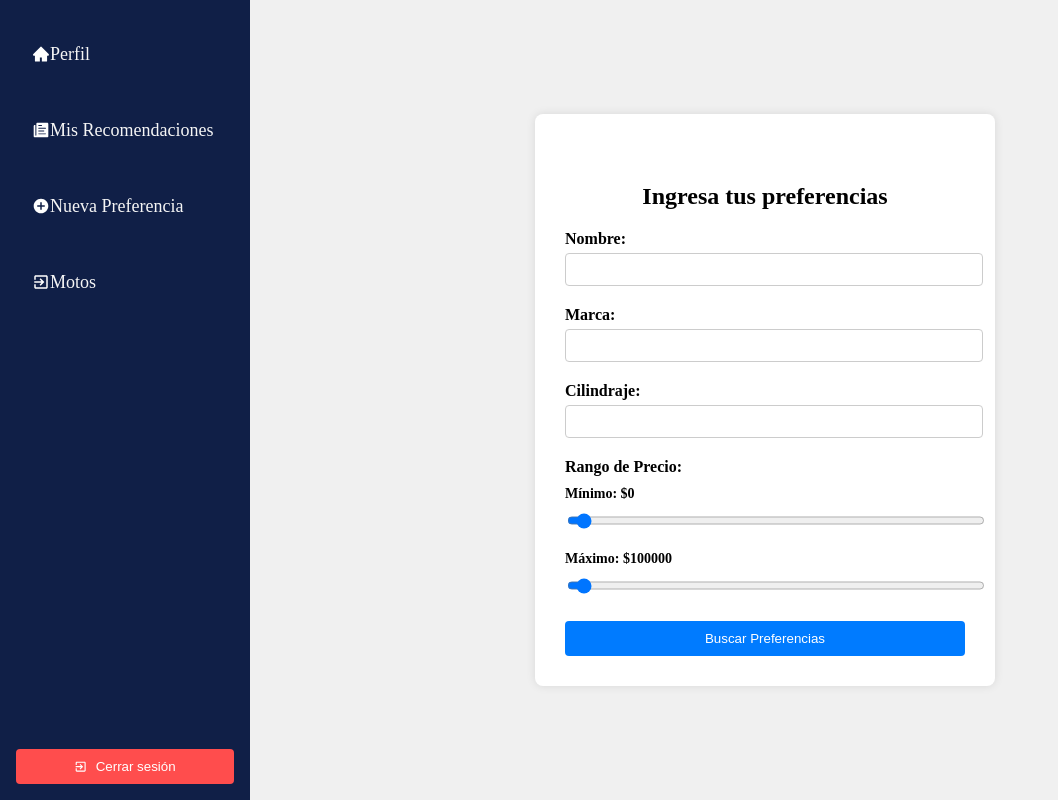
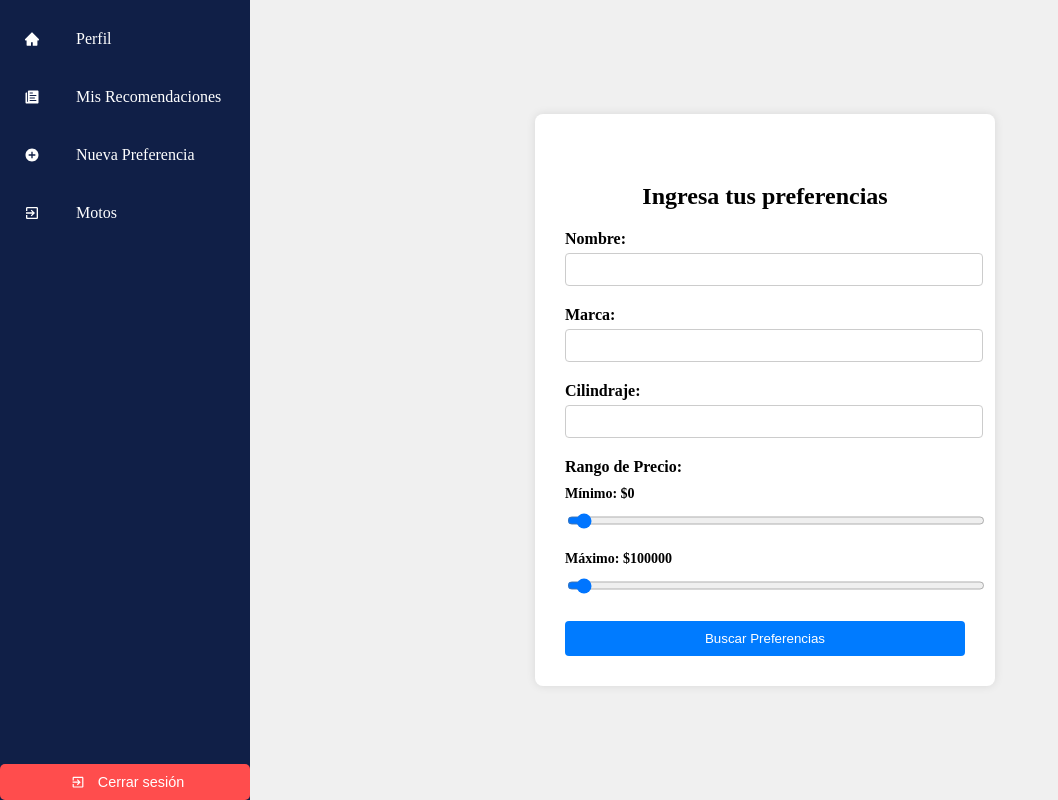
Before and after one commit to jesusayala9/thesis_frontend, a React (Vite) app: page /preferences in a window 1280 px wide. Shown: the whole page, without its empty margins (0-1058 px from the left). Built offline with nearby package versions, Linux system fonts and the light colour scheme; sample sign-in values are in the browser's storage.

Commit message:
Sidebar Oculto y se muestran Recomendaciones en la vista

```diff
--- a/src/App.jsx
+++ b/src/App.jsx
@@ -9,6 +9,7 @@ import Preferences from "./components/preferences/preferences";
 import PasswordRecovery from "./components/reset-password/recuperar-contraseña";
 import MotorcycleCard from "./components/shared/card/card";
 import Profile from "./components/Profile/Profile"; // Importar el componente Profile
+import MisRecomendaciones from "./components/MisRecomendaciones/MisRecomendaciones"; // Importar el componente MisRecomendaciones
 
 function App() {
   const [isAuthenticated, setIsAuthenticated] = useState(localStorage.getItem('token') !== null);
@@ -38,6 +39,7 @@ function App() {
               <Route path="/motorcycle-card" element={<MotorcycleCard />} />
               <Route path="/recommendations/:userId" element={<Recommendations />} />
               <Route path="/profile/:id" element={<Profile />} /> {/* Añadir la ruta para el perfil */}
+              <Route path="/mis-recomendaciones/:userId" element={<MisRecomendaciones />} /> {/* Añadir la ruta para Mis Recomendaciones */}
             </Route>
           </Routes>
         </main>
--- /dev/null
+++ b/src/components/MisRecomendaciones/MisRecomendaciones.css
@@ -0,0 +1,73 @@
+.recommendations-container {
+    padding: 20px;
+    width: 100%;
+    /* Asegurarse de que ocupe todo el ancho */
+    max-width: 1200px;
+    /* Limitar el ancho máximo para una mejor visualización */
+    margin: 0 auto;
+    /* Centrar el contenedor */
+}
+
+.grid-container {
+    display: grid;
+    grid-template-columns: repeat(auto-fill, minmax(200px, 1fr));
+    /* Ajustar el tamaño mínimo y máximo de las tarjetas */
+    gap: 20px;
+    justify-content: center;
+    width: 100%;
+    overflow: visible;
+}
+
+.index-box {
+    width: 100%;
+    max-width: 200px;
+    /* Ajustar el tamaño máximo de las tarjetas */
+    height: auto;
+    padding: 15px;
+    /* Reducir el padding */
+    background-color: #fff;
+    border-radius: 8px;
+    box-shadow: 0 0 10px rgba(0, 0, 0, 0.1);
+    text-align: center;
+}
+
+.logo {
+    width: 100%;
+    height: auto;
+    max-height: 120px;
+    /* Reducir la altura máxima de la imagen */
+    object-fit: cover;
+    margin-bottom: 10px;
+    /* Ajustar el margen inferior */
+    border-radius: 8px;
+}
+
+h1 {
+    text-align: left;
+    margin-bottom: 10px;
+    /* Ajustar el margen inferior */
+    font-size: 1.2em;
+    /* Reducir el tamaño de la fuente */
+    color: #333;
+}
+
+.form-group {
+    display: grid;
+    grid-template-columns: 1fr;
+}
+
+.form-group p {
+    color: #555;
+    font-size: 0.9em;
+}
+
+.form-group strong {
+    color: #222;
+}
+
+.error {
+    color: red;
+    text-align: center;
+    font-size: 1em;
+    margin-bottom: 15px;
+}
--- /dev/null
+++ b/src/components/MisRecomendaciones/MisRecomendaciones.jsx
@@ -0,0 +1,40 @@
+import React, { useEffect, useState } from "react";
+import axios from "axios";
+import { useParams } from "react-router-dom";
+import MotorcycleCard from "../shared/card/card";
+import "./MisRecomendaciones.css";
+
+const MisRecomendaciones = () => {
+  const { userId } = useParams();
+  const [recommendations, setRecommendations] = useState([]);
+  const [error, setError] = useState("");
+
+  useEffect(() => {
+    const fetchRecommendations = async () => {
+      try {
+        const response = await axios.get(`http://localhost:3001/api/recomendaciones/${userId}`);
+        setRecommendations(response.data);
+        console.log("Recomendaciones:", response.data); // Imprimir en la consola del navegador
+      } catch (error) {
+        console.error("Error obteniendo recomendaciones:", error);
+        setError("Error obteniendo recomendaciones");
+      }
+    };
+
+    fetchRecommendations();
+  }, [userId]);
+
+  return (
+    <div className="recommendations-container">
+      <h1>Mis Recomendaciones</h1>
+      {error && <p className="error">{error}</p>}
+      <div className="grid-container">
+        {recommendations.map((motorcycle) => (
+          <MotorcycleCard key={motorcycle.id} motorcycle={motorcycle} />
+        ))}
+      </div>
+    </div>
+  );
+};
+
+export default MisRecomendaciones;
--- a/src/components/shared/card/card.jsx
+++ b/src/components/shared/card/card.jsx
@@ -1,38 +1,25 @@
-// eslint-disable-next-line no-unused-vars
-import React, { useState, useEffect } from "react";
-import { motorcycle } from "../../api/motorcycle";
+import React, { useState } from "react";
 import styles from "./card.module.css";
 
-const MotorcycleCard = () => {
-  const [motorcycles, setMotorcycles] = useState([]);
-  const [error, setError] = useState("");
+const MotorcycleCard = ({ motorcycle }) => {
+  const [showDetails, setShowDetails] = useState(false);
 
-  useEffect(() => {
-    const fetchMotorcycles = async () => {
-      try {
-        const data = await motorcycle();
-        setMotorcycles(data);
-      } catch (err) {
-        setError("Error al obtener las motos. Intenta nuevamente.");
-      }
+  const toggleDetails = () => {
+    setShowDetails(!showDetails);
   };
 
-    fetchMotorcycles();
-  }, []);
-
   return (
-    <div className={styles["index-container"]}>
-      {error && <p className={styles["error"]}>{error}</p>}
-      <div className={styles["grid-container"]}>
-        {motorcycles.map((motorcycle) => (
-          <div key={motorcycle.id} className={styles["index-box"]}>
+    <div className={`${styles["index-box"]} ${showDetails ? styles.show : ""}`}>
       <img
         src={motorcycle.imagen}
         alt={motorcycle.nombre}
         className={styles["logo"]}
       />
       <h1>{motorcycle.nombre}</h1>
-            <div className={styles["form-group"]}>
+      <button className={styles["toggle-button"]} onClick={toggleDetails}>
+        Características {showDetails ? "▲" : "▼"}
+      </button>
+      <div className={styles["details"]}>
         <p>
           <strong>Marca:</strong> {motorcycle.marca}
         </p>
@@ -55,11 +42,8 @@ const MotorcycleCard = () => {
           <strong>Freno trasero:</strong> {motorcycle.freno_trasero}
         </p>
         <p>
-                <strong>Precio:</strong> {motorcycle.freno_trasero}
+          <strong>Precio:</strong> {motorcycle.precio}
         </p>
-            </div>
-          </div>
-        ))}
       </div>
     </div>
   );
--- a/src/components/shared/card/card.module.css
+++ b/src/components/shared/card/card.module.css
@@ -8,7 +8,8 @@
 
 .grid-container {
   display: grid;
-  grid-template-columns: repeat(5, 1fr);
+  grid-template-columns: repeat(auto-fill, minmax(200px, 1fr));
+  /* Ajustar el tamaño mínimo y máximo de las tarjetas */
   gap: 20px;
   justify-content: center;
   width: 100%;
@@ -16,11 +17,14 @@
 }
 
 .index-box {
+  position: relative;
+  /* Añadir posición relativa para el contenedor */
   width: 100%;
-  max-width: 380px;
+  max-width: 200px;
+  /* Ajustar el tamaño máximo de las tarjetas */
   height: auto;
-  padding: 35px;
-  padding-top: 5px;
+  padding: 10px;
+  /* Reducir el padding */
   background-color: #fff;
   border-radius: 8px;
   box-shadow: 0 0 10px rgba(0, 0, 0, 0.1);
@@ -30,27 +34,78 @@
 .logo {
   width: 100%;
   height: auto;
-  max-height: 200px;
+  max-height: 150px;
+  /* Aumentar la altura máxima de la imagen */
   object-fit: cover;
-  margin-bottom: -10px;
+  margin-bottom: 5px;
+  /* Ajustar el margen inferior */
   border-radius: 8px;
 }
 
 h1 {
   text-align: left;
-  margin-bottom: 2px;
-  font-size: 1.5em;
+  margin-bottom: 5px;
+  /* Ajustar el margen inferior */
+  font-size: 1em;
+  /* Reducir el tamaño de la fuente */
   color: #333;
+}
+
+.toggle-button {
+  background-color: #101f47;
+  color: white;
+  border: none;
+  padding: 5px 10px;
+  margin: 10px 0;
+  cursor: pointer;
+  border-radius: 5px;
+  font-size: 0.9em;
+}
+
+.toggle-button:hover {
+  background-color: #0056b3;
+}
+
+.details {
+  position: absolute;
+  /* Añadir posición absoluta para el contenedor de detalles */
+  top: 100%;
+  /* Posicionar debajo del botón */
+  left: 0;
+  width: 100%;
+  background-color: #fff;
+  border-radius: 8px;
+  box-shadow: 0 0 10px rgba(0, 0, 0, 0.1);
+  padding: 10px;
+  z-index: 10;
+  /* Asegurarse de que se superponga sobre las otras tarjetas */
+  opacity: 0;
+  /* Inicialmente oculto */
+  max-height: 0;
+  /* Inicialmente sin altura */
+  overflow: hidden;
+  transition: all 0.3s ease;
+  /* Añadir transición */
+}
+
+.index-box.show .details {
+  opacity: 1;
+  /* Mostrar */
+  max-height: 500px;
+  /* Ajustar la altura máxima */
 }
 
 .form-group {
   display: grid;
-  grid-template-columns: 1fr 1fr;
+  grid-template-columns: 1fr;
 }
 
 .form-group p {
   color: #555;
-  font-size: 0.9em;
+  font-size: 0.8em;
+  /* Reducir el tamaño de la fuente */
+  margin: 2px 0;
+  /* Reducir los márgenes */
 }
 
 .form-group strong {
--- a/src/components/shared/sidebar/sidebar.css
+++ b/src/components/shared/sidebar/sidebar.css
@@ -1,68 +1,124 @@
 .nav-menu {
-  display: flex;
-  flex-direction: column;
-  justify-content: space-between;
   height: 100vh;
-  background-color: #101f47;
-  width: 250px;
+  width: 60px;
+  /* Ancho reducido para mostrar solo los iconos */
   position: fixed;
   top: 0;
   left: 0;
-  transition: 350ms;
-  z-index: 10;
+  background-color: #101f47;
+  transition: width 0.3s ease;
+  /* Transición para el ancho */
+  overflow-x: hidden;
+  /* Ocultar el contenido que se desborda horizontalmente */
+  z-index: 1000;
+  padding-top: 20px;
+  /* Añadir padding superior */
+}
+
+.nav-menu:hover {
+  width: 250px;
+  /* Ancho completo al pasar el puntero */
 }
 
 .nav-menu-items {
-  width: 100%;
   padding: 0;
+  margin: 0;
+  list-style: none;
 }
 
 .nav-text {
   display: flex;
-  justify-content: start;
   align-items: center;
-  padding: 8px 16px;
-  list-style: none;
-  height: 60px;
+  padding: 10px 20px;
+  color: #fff;
+  /* Letras blancas */
+  text-decoration: none;
+  transition: background 0.3s ease;
+  margin-bottom: 20px;
+  /* Añadir margen inferior para espaciado */
 }
 
 .nav-text a {
+  color: #fff;
+  /* Asegurar que los enlaces sean blancos */
   text-decoration: none;
-  color: #f5f5f5;
-  font-size: 18px;
+  /* Quitar el subrayado de los enlaces */
   width: 100%;
+  /* Asegurar que el enlace ocupe todo el espacio disponible */
   display: flex;
+  /* Asegurar que el enlace sea un contenedor flexible */
   align-items: center;
-  padding: 0 16px;
-  border-radius: 4px;
-  transition: background 0.3s;
+  /* Alinear los elementos dentro del enlace */
 }
 
-.nav-text a:hover {
-  background-color: #1a83ff;
+.nav-text a svg {
+  min-width: 24px;
+  /* Asegurar que los iconos tengan un ancho mínimo */
+  margin-right: 16px;
+  /* Espacio entre el icono y el texto */
+}
+
+.nav-text:hover {
+  background-color: #0056b3;
+}
+
+.nav-text span {
+  margin-left: 16px;
+  white-space: nowrap;
+  /* Evitar que el texto se desborde */
+  opacity: 0;
+  transition: opacity 0.3s ease;
+  /* Transición para la opacidad */
+}
+
+.nav-menu:hover .nav-text span {
+  opacity: 1;
+  /* Mostrar el texto al pasar el puntero */
 }
 
 .logout-button-container {
-  padding: 16px;
+  position: absolute;
+  bottom: 20px;
+  width: 100%;
+  text-align: center;
 }
 
 .logout-button {
-  width: 100%;
-  padding: 10px;
   background-color: #ff4d4d;
+  /* Color del botón de cerrar sesión */
   color: white;
   border: none;
-  border-radius: 4px;
+  padding: 10px;
   cursor: pointer;
+  border-radius: 5px;
+  font-size: 0.9em;
+  transition: background 0.3s ease;
   display: flex;
   align-items: center;
   justify-content: center;
 }
 
+.logout-button svg {
+  min-width: 24px;
+  /* Asegurar que el icono tenga un ancho mínimo */
+  margin-right: 0;
+  /* Eliminar el margen derecho */
+}
+
 .logout-button:hover {
   background-color: #ff1a1a;
+  /* Color del botón de cerrar sesión al pasar el puntero */
 }
 
 .logout-button span {
   margin-left: 8px;
+  opacity: 0;
+  /* Inicialmente oculto */
+  transition: opacity 0.3s ease;
+  /* Transición para la opacidad */
 }
+
+.nav-menu:hover .logout-button span {
+  opacity: 1;
+  /* Mostrar el texto al pasar el puntero */
+}
--- a/src/components/shared/sidebar/sidebar.jsx
+++ b/src/components/shared/sidebar/sidebar.jsx
@@ -35,7 +35,7 @@ function Sidebar() {
             </Link>
           </li>
           <li className="nav-text">
-            <Link to="/reports">
+            <Link to={`/mis-recomendaciones/${userId}`}>
               <IoIcons.IoIosPaper />
               <span>Mis Recomendaciones</span>
             </Link>
```
Lines whose indentation alone changed are shown as unchanged.
